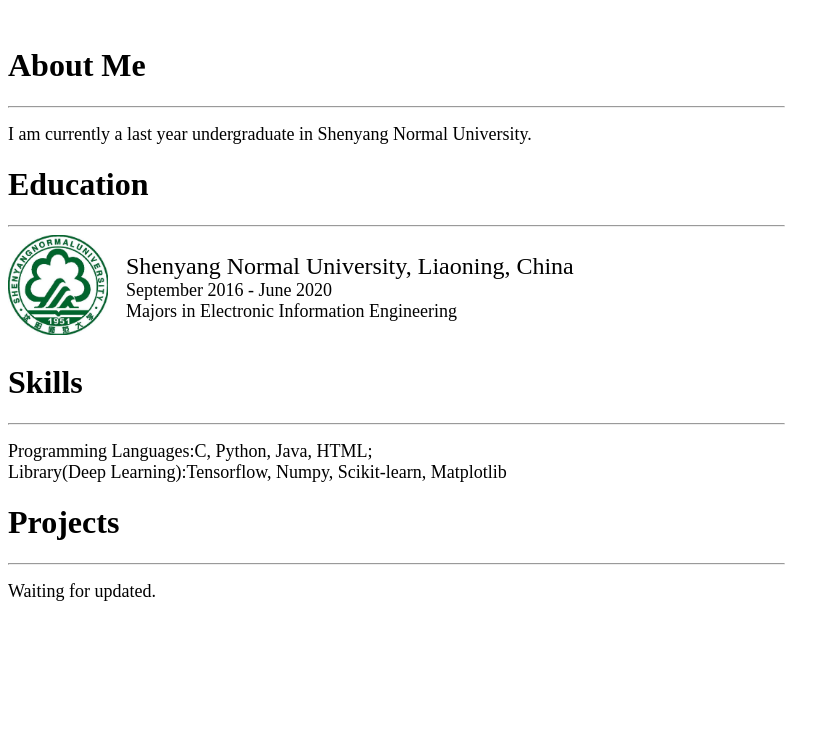
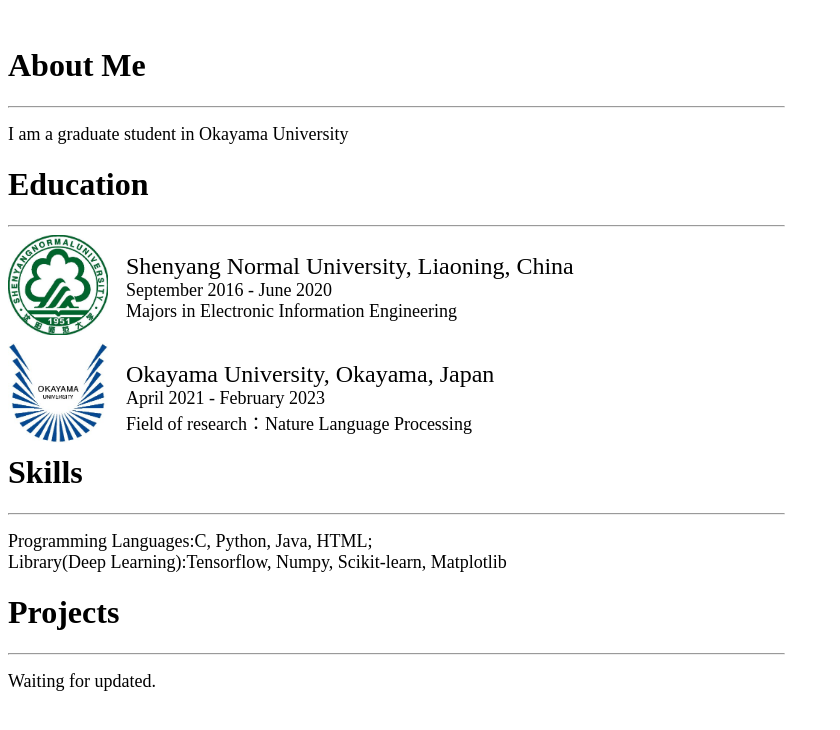
Before and after one commit to PanYuwei718/Resume, a plain HTML site: page Bottom_Right.html in a window 1280 px wide. Shown: the whole page, without its empty margins (0-840 px from the left). Drawn offline with Linux system fonts and the light colour scheme.

Commit message:
Add files via upload

```diff
--- a/Bottom_Right.html
+++ b/Bottom_Right.html
@@ -8,9 +8,7 @@
 <br/>
 <h1>About Me</h1>
 <hr width = 775px align = "left"/>
-<p> <font size = "4.5">I am currently a last year undergraduate in
-<!-- <a href = "https://www.ustc.edu.cn" target="_blank" style= "color:blue; text-decoration:none;" > -->
-Shenyang Normal University.</font></p>
+<p> <font size = "4.5">I am a graduate student in Okayama University </font></p>
 
 <h1>Education</h1>
 <hr width = 775px align = "left"/>
@@ -19,13 +17,23 @@ Shenyang Normal University.</font></p>
   <font size = "1"><br/></font><font size = "5" face = "Times New Roman">&ensp;
 Shenyang Normal University, Liaoning, China<br/></font>
 <font size = "4.5">&ensp;&ensp;September 2016 - June 2020<br/>&ensp;&ensp;Majors in Electronic Information Engineering</font></div>
-<br/>
-<br/>
-<br/>
-<br/>
-<br/>
-<br/>
 
+<br>
+<br>
+<br>
+<br>
+<br>
+<br>
+<img src = "OkayamaU.jpg", width = 100px height = 100px style = "float:left"/>
+<div style = "float:left">
+  <font size = "1"><br/></font><font size = "5" face = "Times New Roman">&ensp;
+Okayama University, Okayama, Japan<br/></font>
+<font size = "4.5">&ensp;&ensp;April 2021 - February 2023<br/>&ensp;&ensp;Field of research：Nature Language Processing</font></div>
+<br>
+<br>
+<br>
+<br>
+<br>
 <h1>Skills</h1>
 <hr width = 775px align = "left"/>
 <p> <font size = "4.5"> Programming Languages:C, Python, Java, HTML;
```
Also changed, not shown: OkayamaU.jpg (added).
